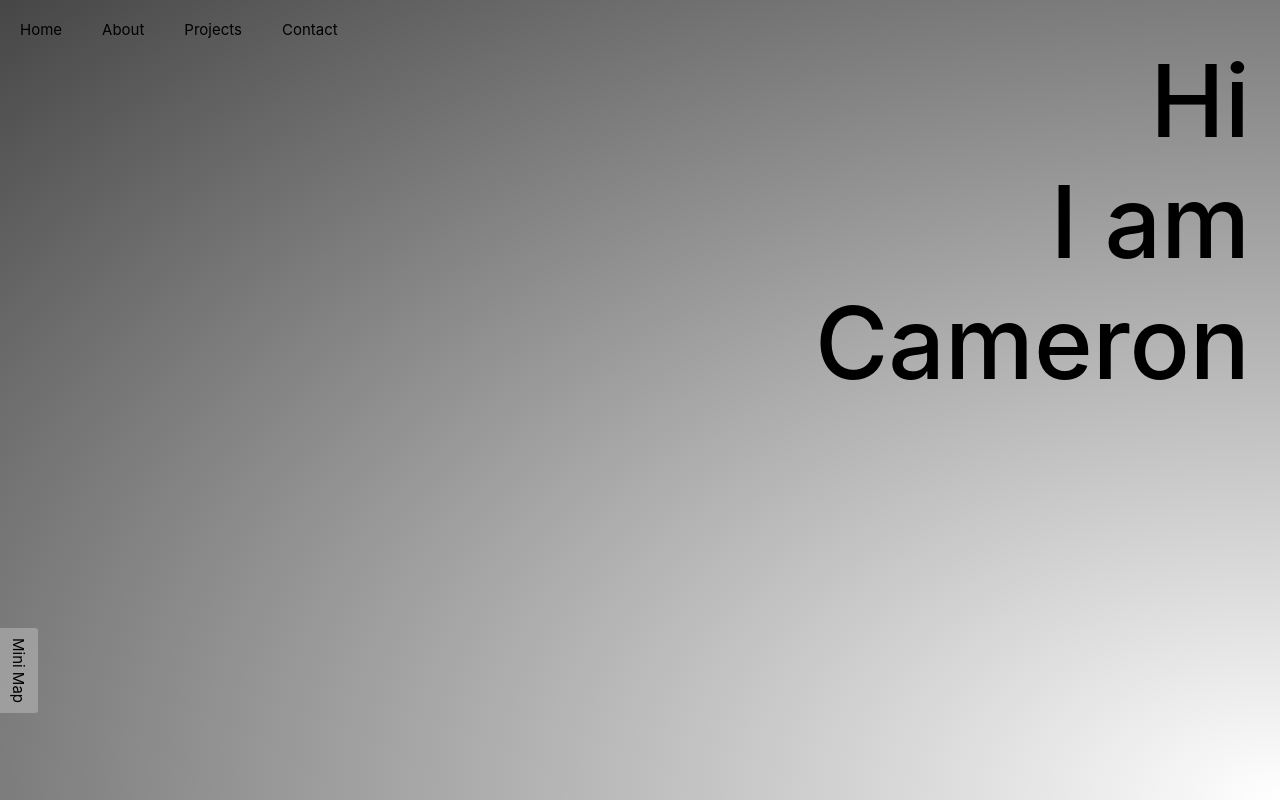
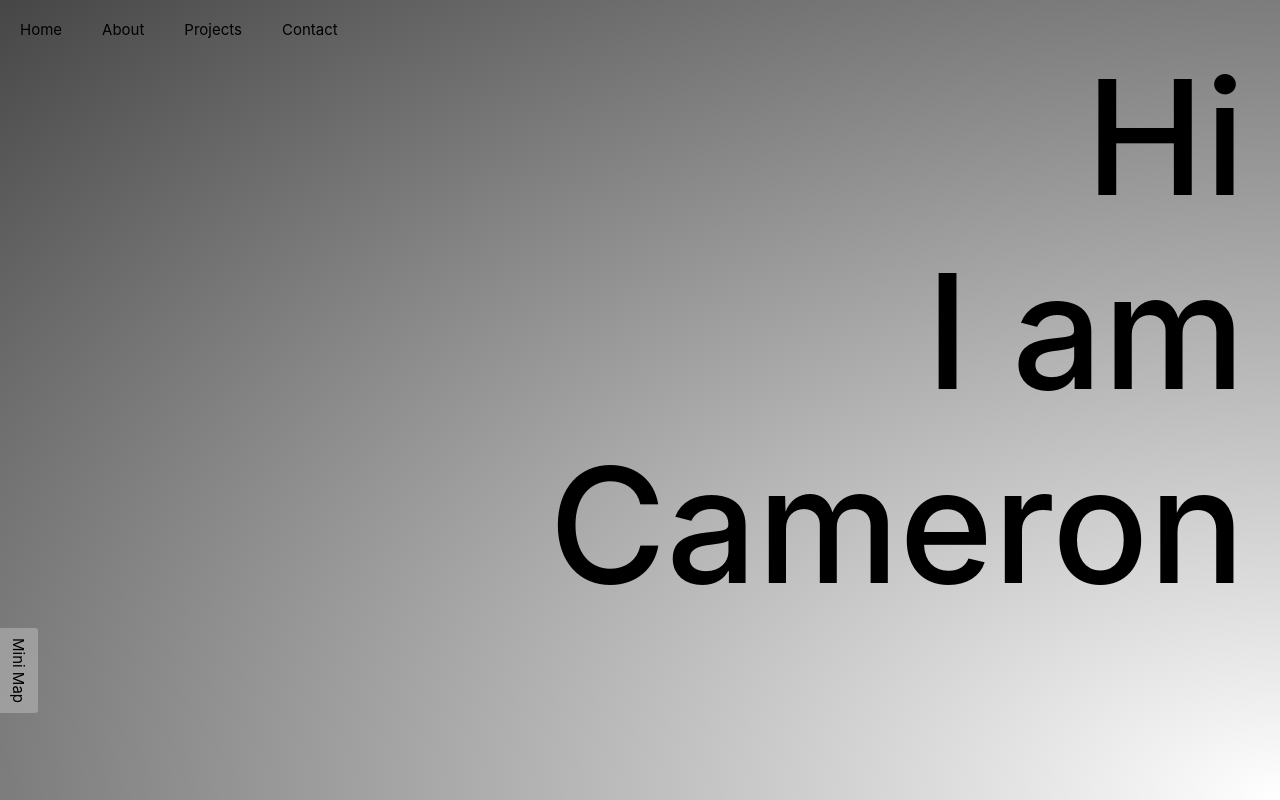
Before and after one commit to CameronHardy9/full-page-transition-portfolio, a React (Create React App) app: page / in a window 1280 px wide. Built offline with nearby package versions, Linux system fonts and the light colour scheme.

Commit message:
fixed rem sizing

```diff
--- a/src/components/pages/Home/Home.css
+++ b/src/components/pages/Home/Home.css
@@ -4,13 +4,13 @@
 
 .homeH1 > span {
     color: black;
-    font-size: 10rem;
+    font-size: 16rem;
     font-weight: 500;
 }
 
 .homeH1 {
     position: absolute;
-    right: 1rem;
+    right: 1.5rem;
     display: flex;
     flex-direction: column;
     align-items: end;
```
